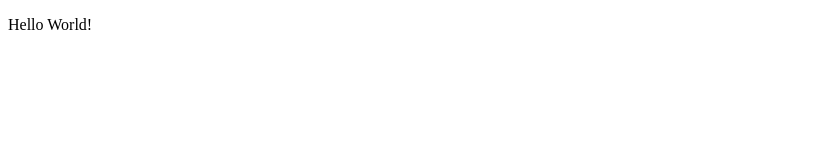
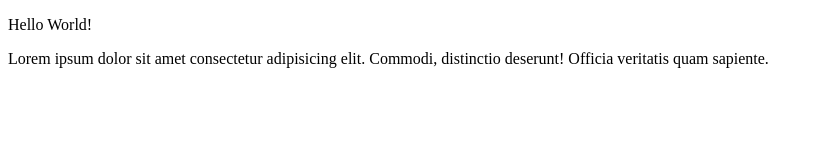
Before and after one commit to Zhu-Peter/W9D, a plain HTML site: page index.html in a window 1280 px wide. Shown: the whole page, without its empty margins (0-823 px from the left). Drawn offline with Linux system fonts and the light colour scheme.

Commit message:
added script content

```diff
--- a/index.html
+++ b/index.html
@@ -8,5 +8,8 @@
 </head>
 <body>
     <p>Hello World!</p>
+
+    <script src="js/app.js"></script>
+    Lorem ipsum dolor sit amet consectetur adipisicing elit. Commodi, distinctio deserunt! Officia veritatis quam sapiente.
 </body>
 </html>
--- a/js/app.js
+++ b/js/app.js
@@ -0,0 +1,92 @@
+let tweets = [
+    {
+        tweet: "Lorem ipsum dolor sit amet consectetur adipisicing elit. Commodi, distinctio deserunt! Officia veritatis quam sapiente.",
+        username: "John",
+        created_at: "04-02-2023",
+        age: 12
+    },
+    {
+        tweet: "Lorem ipsum dolor sit amet consectetur adipisicing elit. Commodi, distinctio deserunt! Officia veritatis quam sapiente.",
+        username: "Frank",
+        created_at: "02-20-2023",
+        age: 14
+    },
+    {
+        tweet: "Lorem ipsum dolor sit amet consectetur adipisicing elit. Commodi, distinctio deserunt! Officia veritatis quam sapiente.",
+        username: "Donald",
+        created_at: "01-19-2023",
+        age: 22
+    },
+    {
+        tweet: "Lorem ipsum dolor sit amet consectetur adipisicing elit. Commodi, distinctio deserunt! Officia veritatis quam sapiente.",
+        username: "Joe",
+        created_at: "03-27-2023",
+        age: 32
+    },
+    {
+        tweet: "Lorem ipsum dolor sit amet consectetur adipisicing elit. Commodi, distinctio deserunt! Officia veritatis quam sapiente.",
+        username: "Emily",
+        created_at: "02-14-2023",
+        age: 14
+    },
+    {
+        tweet: "Lorem ipsum dolor sit amet consectetur adipisicing elit. Commodi, distinctio deserunt! Officia veritatis quam sapiente.",
+        username: "Patrick",
+        created_at: "04-01-2023",
+        age: 23
+    },
+    {
+        tweet: "Lorem ipsum dolor sit amet consectetur adipisicing elit. Commodi, distinctio deserunt! Officia veritatis quam sapiente.",
+        username: "Bob",
+        created_at: "03-12-2023",
+        age: 18
+    },
+    {
+        tweet: "Lorem ipsum dolor sit amet consectetur adipisicing elit. Commodi, distinctio deserunt! Officia veritatis quam sapiente.",
+        username: "Trevor",
+        created_at: "02-28-2023",
+        age: 17
+    },
+    {
+        tweet: "Lorem ipsum dolor sit amet consectetur adipisicing elit. Commodi, distinctio deserunt! Officia veritatis quam sapiente.",
+        username: "Mike",
+        created_at: "01-21-2023",
+        age: 13
+    },
+    {
+        tweet: "Lorem ipsum dolor sit amet consectetur adipisicing elit. Commodi, distinctio deserunt! Officia veritatis quam sapiente.",
+        username: "Jane",
+        created_at: "03-05-2023",
+        age: 15
+    },
+    {
+        tweet: "Lorem ipsum dolor sit amet consectetur adipisicing elit. Commodi, distinctio deserunt! Officia veritatis quam sapiente.",
+        username: "Peter",
+        created_at: "02-22-2023",
+        age: 11
+    },
+    {
+        tweet: "Lorem ipsum dolor sit amet consectetur adipisicing elit. Commodi, distinctio deserunt! Officia veritatis quam sapiente.",
+        username: "Dude",
+        created_at: "04-01-2023",
+        age: 19
+    },
+];
+
+let counter = 0;
+while(counter < tweets.length){
+    if(tweets[counter].age >= 18){
+        console.log(tweets[counter].tweet);
+        console.log(tweets[counter].username);
+        console.log(tweets[counter].created_at);
+    }
+    counter++;
+}
+
+for(let i = 0; i < tweets.length; i++){
+    if(tweets[i].age < 18){
+        console.log(tweets[i].tweet);
+        console.log(tweets[i].username);
+        console.log(tweets[i].created_at);
+    }
+}
```
